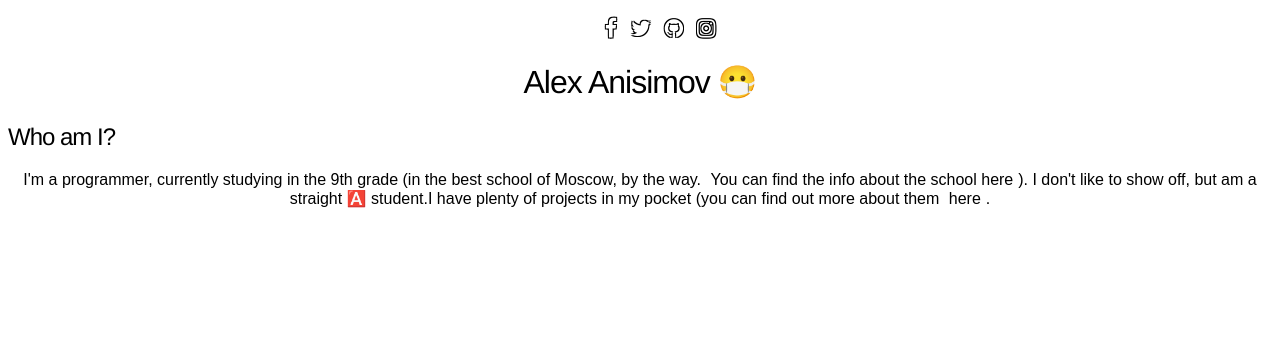
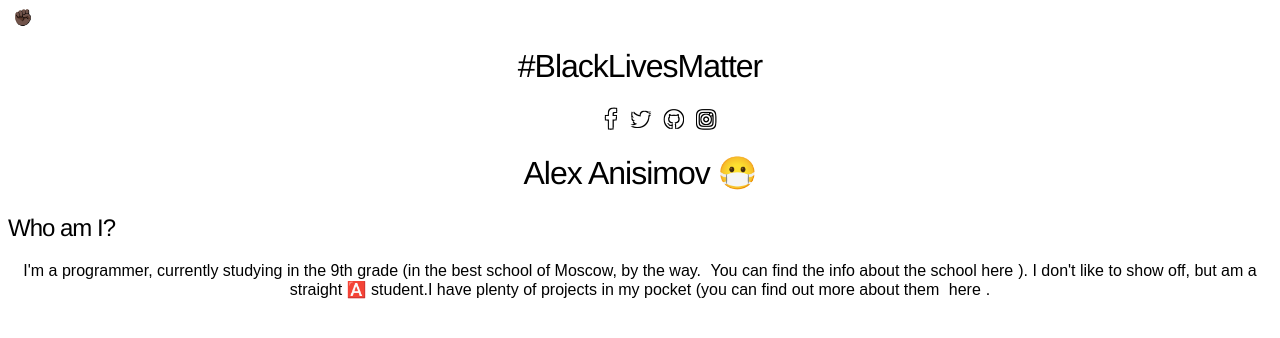
Before and after one commit to aadev151/aadev151.github.io, a plain HTML site: page index.html in a window 1280 px wide. Drawn offline with Linux system fonts and the light colour scheme.

Commit message:
Update index.html

```diff
--- a/index.html
+++ b/index.html
@@ -6,6 +6,10 @@
 	<title>AADEV151. A personal website of Alex Anisimov</title>
 </head>
 <body>
+	<div class="blacklivesmatter">
+		<a class="blmlogo">✊🏿</a>
+		<h1>#BlackLivesMatter</h1>
+	</div>
 	<div align="center" class="socialbtns">
 		<ul>
 			<li><a href="https://facebook.com/alex.anisimov.77964" target="_blank" class="fa fa-lg fa-facebook"></a></li>
```
